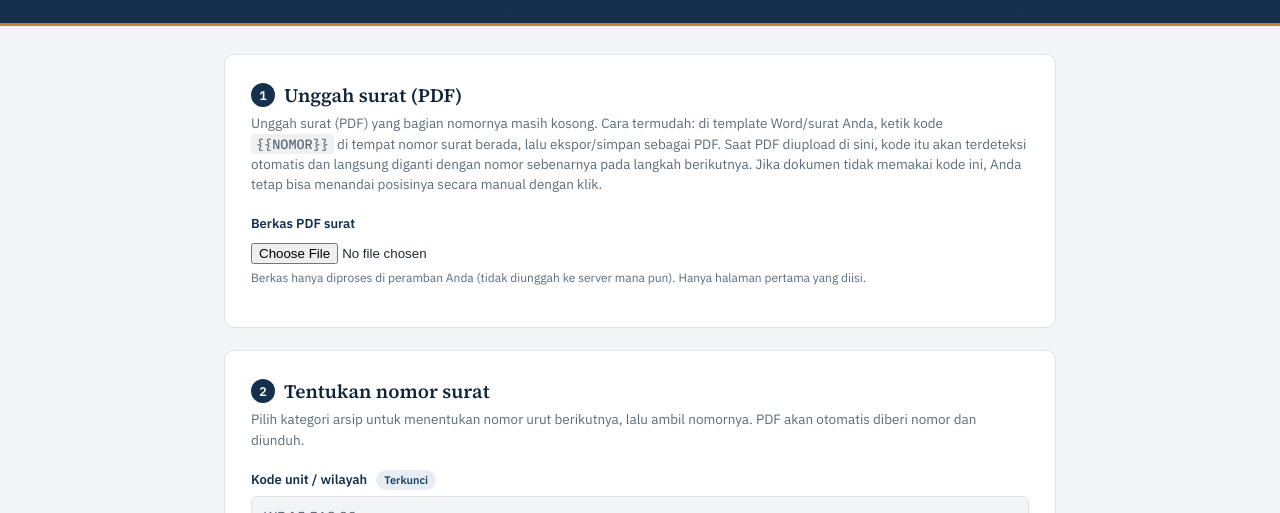
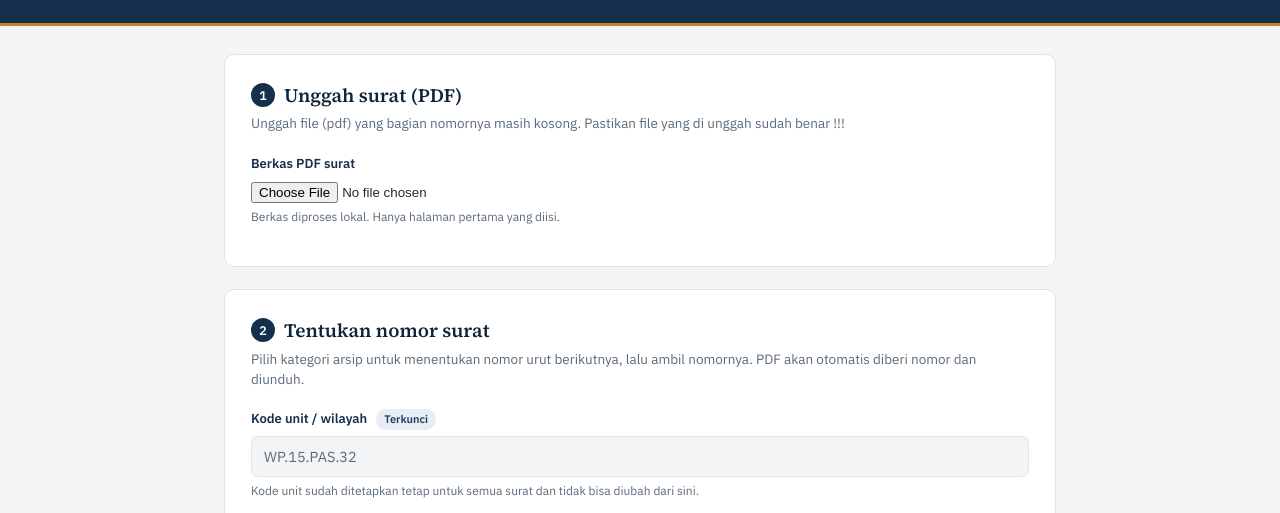
Before and after one commit to MagangRutanPacitan/PENOMORAN-SURAT, a plain HTML site: page index.html in a window 1280 px wide. Shown: the part 241-754 px from the top of the page. Drawn offline with Linux system fonts and the light colour scheme; no server answers.

Commit message:
Update upload instructions and hints in index.html

```diff
--- a/index.html
+++ b/index.html
@@ -304,12 +304,12 @@
 
   <div class="card" id="stepUploadCard">
     <h2><span class="step-num">1</span>Unggah surat (PDF)</h2>
-    <p class="desc">Unggah surat (PDF) yang bagian nomornya masih kosong. Cara termudah: di template Word/surat Anda, ketik kode <code style="background:#f0f0f0; padding:1px 5px; border-radius:4px; font-family:'IBM Plex Mono',monospace;">{{NOMOR}}</code> di tempat nomor surat berada, lalu ekspor/simpan sebagai PDF. Saat PDF diupload di sini, kode itu akan terdeteksi otomatis dan langsung diganti dengan nomor sebenarnya pada langkah berikutnya. Jika dokumen tidak memakai kode ini, Anda tetap bisa menandai posisinya secara manual dengan klik.</p>
+    <p class="desc">Unggah file (pdf) yang bagian nomornya masih kosong. Pastikan file yang di unggah sudah benar !!!</p>
 
     <div class="field">
       <label for="pdfFileInput">Berkas PDF surat</label>
       <input type="file" id="pdfFileInput" accept="application/pdf">
-      <p class="hint">Berkas hanya diproses di peramban Anda (tidak diunggah ke server mana pun). Hanya halaman pertama yang diisi.</p>
+      <p class="hint">Berkas diproses lokal. Hanya halaman pertama yang diisi.</p>
     </div>
 
     <div id="pdfPreviewWrap" style="display:none;">
```
